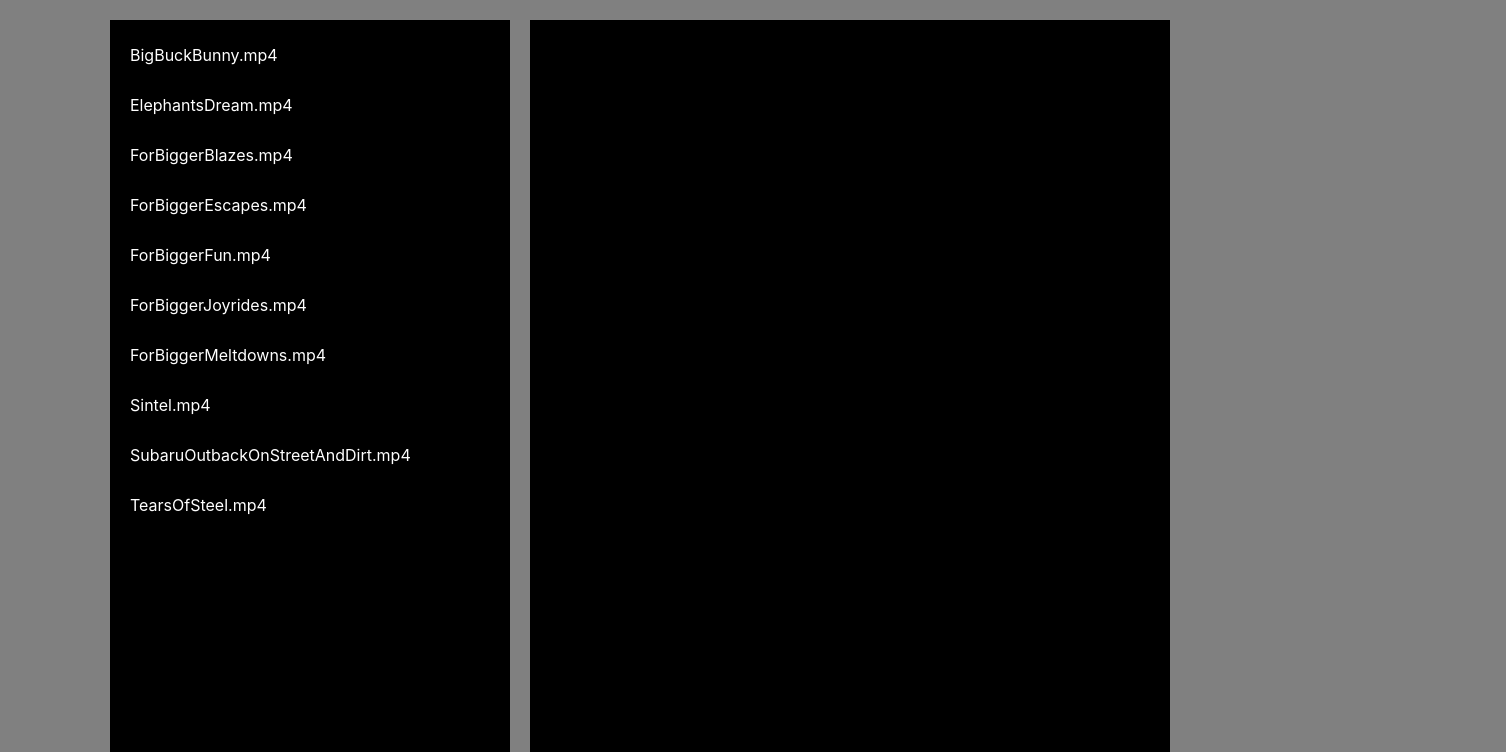
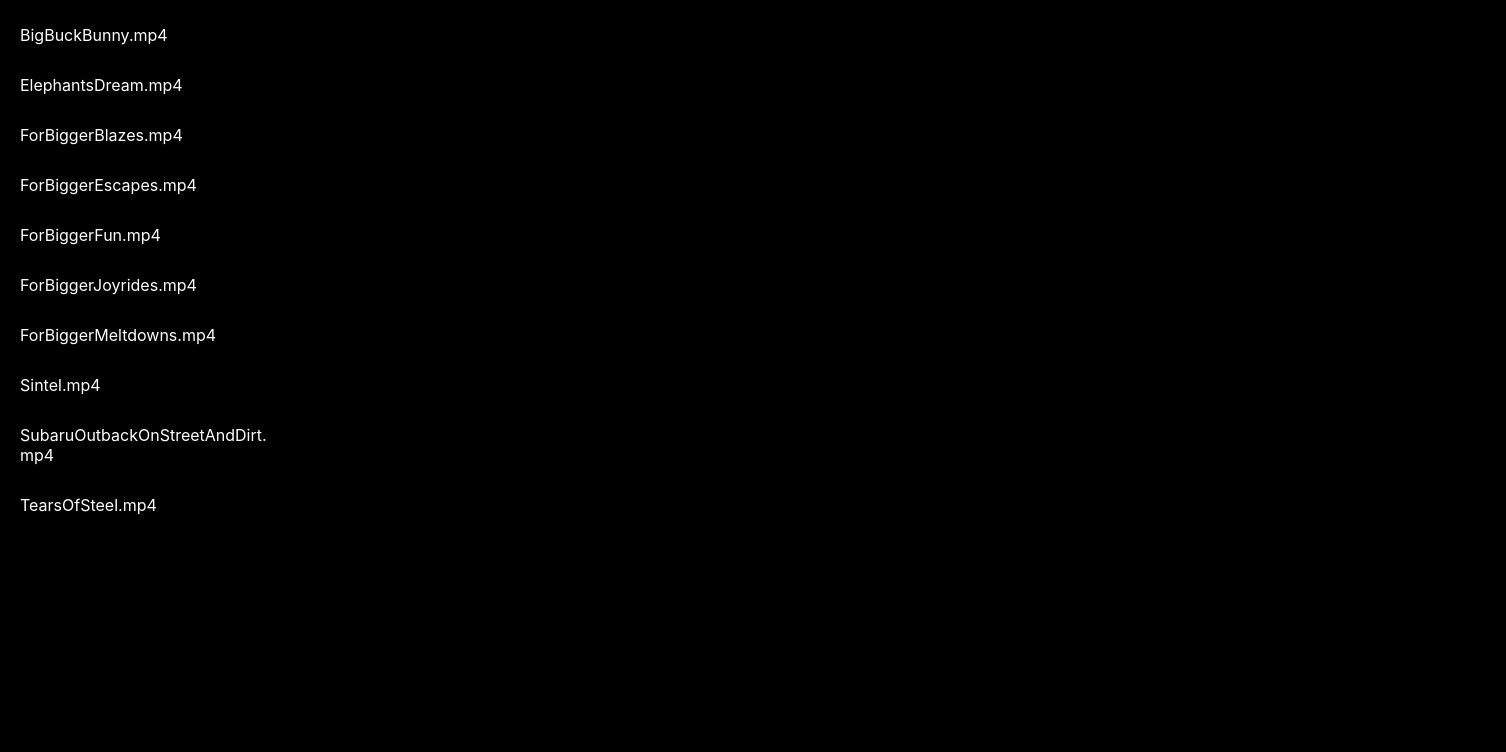
Before and after one commit to sandeepgoyal84/multiplayer, a React (Create React App) app: page / in a window 1280 px wide. Shown: the top 752 px of the page, 1506 px wide, since content can reach past the window. Built offline with nearby package versions, Linux system fonts and the light colour scheme.

Commit message:
css updated

```diff
--- a/src/HLSComponent.js
+++ b/src/HLSComponent.js
@@ -83,7 +83,7 @@
 
     const restartVideo = useCallback((video) => {
         setSelectedId({ "id": video.id });
-    },[]);
+    }, []);
 
     const handleAddVideo = () => {
         projectVideo({ "src": addVideo, "title": addVideo, "poster": "", id: addVideo });
@@ -94,18 +94,19 @@
         setPlayingVideos(filteredArray);
     };
     return (
-        <div style={{ flexGrow: 1, display: "flex", margin: "20px 110px", backgroundColor: "black" }}>
-            <div style={{ flexBasis: "400px", flexShrink: 0, display: "flex", flexDirection: "column" }}>
-                <div style={{ flexGrow: 1, display: "flex", margin: "10px", flexDirection: "column" }}>
+        <div style={{ flexGrow: "1", display: "flex", justifyContent: 'space-evenly' }}>
+            <div style={{ flex: "0 1 400px", backgroundColor: "black", display: "flex", flexDirection: "column", justifyContent: "space-between" }}>
+                <div style={{ flexGrow: "1", margin: "10px" }}>
                     {videoList.map((video) => (
-                        <HLSVideoLink key={video.id} projectVideo={projectVideo} video={video} restart={restartVideo} isRestartVisible={playingVideos.some(ele => ele.id === video.id)}/>
-                    ))}</div>
+                        <HLSVideoLink key={video.id} projectVideo={projectVideo} video={video} restart={restartVideo} isRestartVisible={playingVideos.some(ele => ele.id === video.id)} />
+                    ))}
+                </div>
                 <div style={{ display: "flex", flexDirection: "column", margin: "50px 5px 10px 5px", backgroundColor: `rgb(50, 5, 5)` }}>
                     <input className='input' style={{ margin: "10px" }} type='text' value={addVideo} placeholder="Enter video url" onChange={e => setAddVideo(e.target.value)} />
                     <button className='button' style={{ margin: "10px" }} onClick={handleAddVideo}>play custom video</button>
                 </div>
             </div>
-            <div style={{ flexGrow: 1, borderLeft: "20px solid gray", display: "flex", flexDirection: "column" }}>
+            <div style={{ flex: "0 0 1212px", backgroundColor: "black" }}>
                 <HLSVideoListWrapper playingVideos={playingVideos} selectedId={selectedId} onClose={onClose} />
             </div>
         </div>
--- a/src/HLSVideoListWrapper.js
+++ b/src/HLSVideoListWrapper.js
@@ -16,8 +16,7 @@
     return (
         <div style={{ display: "flex", flexWrap: "wrap" }}>
             {playingVideos.map((vid) => (
-                <div  key={vid.id} style={{ display: "flex", flexWrap: "wrap", flexDirection: "row", border: highLightId === vid.id ? "2px solid red" : "2px solid black" }} onClick={() => highLightVideo(vid.id)}>
-
+                <div key={vid.id} style={{border: highLightId === vid.id ? "2px solid red" : "2px solid black" }} onClick={() => highLightVideo(vid.id)}>
                     <HLSVideoPlayer video={vid} selectedId={selectedId} onClose={onClose} />
                 </div>
             ))}
--- a/src/HLSVideoPlayer.js
+++ b/src/HLSVideoPlayer.js
@@ -102,13 +102,11 @@
     };
 
     return (
-        <div style={{ display: "flex", flexDirection: "column" }}>
-
-            <div style={{ display: "flex", padding: "0px 10px", color: "white", textDecoration: "none", width: "400px", wordBreak: 'break-all' }}>
+        <div style={{ width: "400px" }}>
+            <div style={{ display: "flex", padding: "0px 10px", color: "white", textDecoration: "none", wordBreak: 'break-all' }}>
                 <div style={{ flexGrow: 1 }}>{video.title}</div>
                 <div onClick={handleClose}>{"close"}</div>
             </div>
-            <div style={{ height: "200px", width: "400px", display: 'flex', flexDirection: 'column' }}>
             <div ref={videoRef} />
             <div style={{ display: 'flex', justifyContent: "center", alignContent: 'baseline', background: "blue" }}>
                 <label style={{ color: "white", fontFamily: "verdana", fontSize: "0.75em" }} htmlFor="volume-control">Volume:</label>
@@ -121,7 +119,6 @@
                 <span>{Math.round(volume * 100)}</span>
             </div>
         </div>
-        </div>
     )
 }
 export default React.memo(HLSVideoPlayer);
```
Lines whose indentation alone changed are shown as unchanged.
